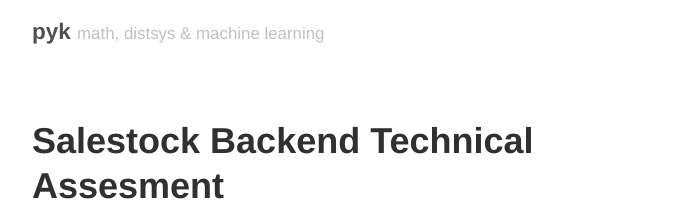
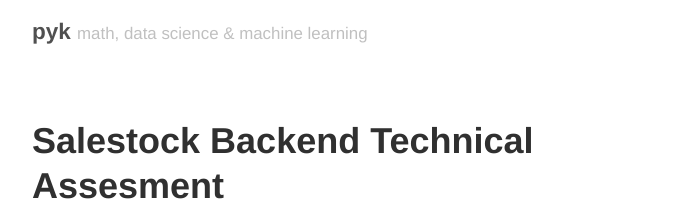
Before and after one commit to pyk/pyk.github.io, a Jekyll site: the page built from index.html, in a window 1280 px wide and 900 px high. Shown: the top 212 px of the window, without its empty margins (293-979 px from the left). Built offline with Jekyll 4.4.1, drawn with Linux system fonts in a browser that asks for light colours; the list of posts is cut into pages by our own code.

```diff
--- a/_config.yml
+++ b/_config.yml
@@ -13,7 +13,7 @@ permalink: /:year/:title/
 
 # Setup
 title: pyk
-tagline: math, distsys & machine learning
+tagline: math, data science & machine learning
 url: https://pyk.github.io
 paginate: 5
 baseurl: ""
```
